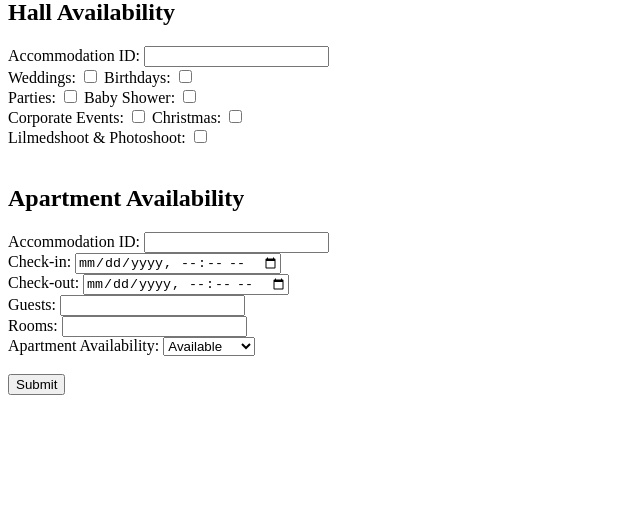
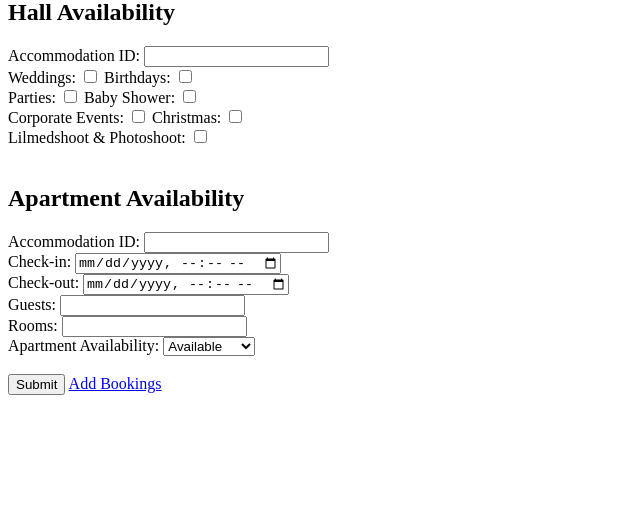
Before and after one commit to leslylopez43/django, a Django app: page / in a window 1280 px wide. Shown: the part 81-611 px from the top of the page, without its empty margins (0-640 px from the left). Run offline with Django 3.2, Linux system fonts and the light colour scheme.

Commit message:
add form

```diff
--- a/django_venue/urls.py
+++ b/django_venue/urls.py
@@ -16,9 +16,10 @@ Including another URLconf
 
 from django.contrib import admin
 from django.urls import path
-from  venue.views import get_bookings
+from  venue.views import get_bookings, add_bookings
 
 urlpatterns = [
     path('admin/', admin.site.urls),
     path('', get_bookings, name='get_bookings'),
+    path('add', add_bookings, name='add')
 ]
--- a/venue/templates/venue/bookings.html
+++ b/venue/templates/venue/bookings.html
@@ -54,6 +54,7 @@
         </select><br><br>
 
         <input type="submit" value="Submit">
+        <a href="/add">Add Bookings</a>
     </form>
 </body>
 </html>
--- a/venue/views.py
+++ b/venue/views.py
@@ -15,3 +15,6 @@ def get_bookings_list(request):
         # Include other context variables as needed
     }
     return render(request, "venue/bookings_list.html", context)
+
+def add_bookings(request):
+	return render(request, "venue/add_bookings_list.html",)
```
Also changed, not shown: venue/templates/venue/add.bookings.html (added).
